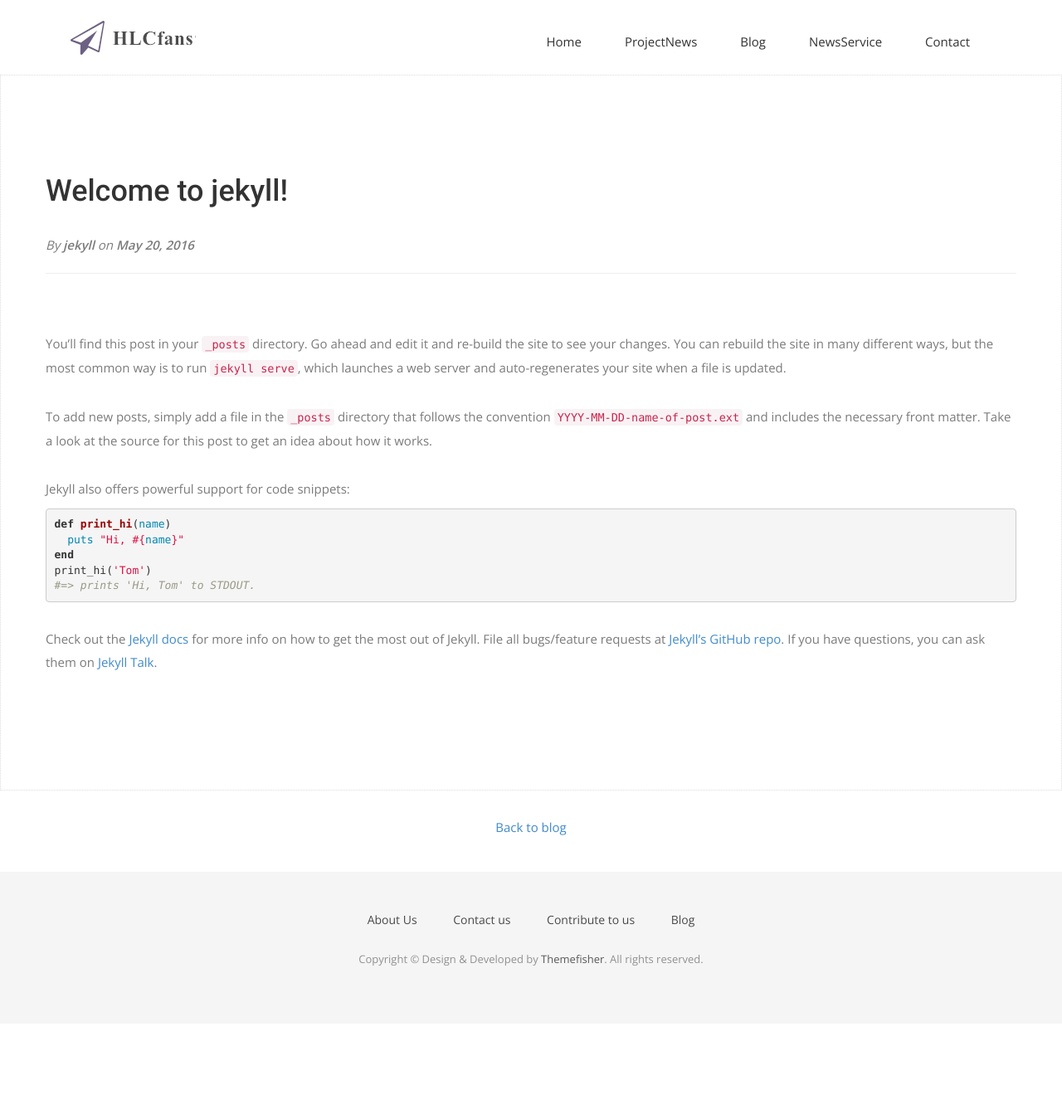
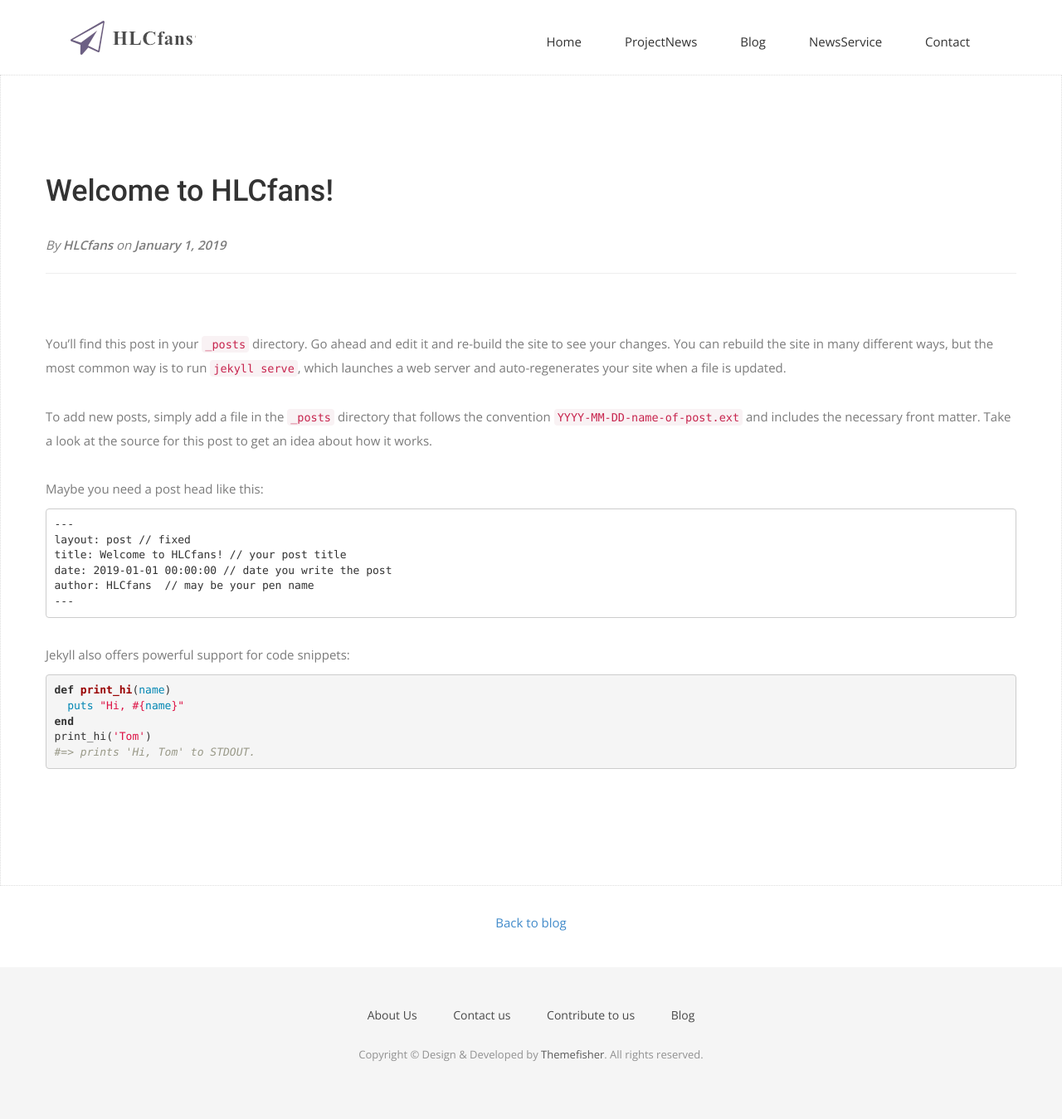
Before and after one commit to meerfans/meerfans.github.io, a Jekyll site: the page built from _posts/2019-01-01-welcome-to-hlcfans.md, in a window 1280 px wide. Shown: the whole page at 83% size. Built offline with Jekyll 4.4.1, drawn with Linux system fonts in a browser that asks for light colours; nearby versions of some CDN libraries; some web fonts are replaced; comment, search, counter and statistics services are not loaded; before the commit the page ends 1234 px from its top, so only the background shows below that.

Commit message:
fix config

```diff
--- a/_config.yml
+++ b/_config.yml
@@ -30,7 +30,7 @@
 
 # Category descriptions (for archive pages)
 descriptions:
-  - cat: jekyll
+  - cat: HLCfans
     desc: Posts describing blockchain technology popularization.
 
   - cat: dummy
--- a/_posts/2016-05-20-welcome-to-jekyll.md
+++ b/_posts/2019-01-01-welcome-to-hlcfans.md
@@ -1,13 +1,23 @@
 ---
 layout: post
-title: Welcome to jekyll!
-subtitle: Jekyll is a blog-aware, static site generator in Ruby https://jekyllrb.com
-date: 2016-05-20 21:11:27
-author: jekyll
+title: Welcome to HLCfans!
+date: 2019-01-01 00:00:00
+author: HLCfans
 ---
 You’ll find this post in your `_posts` directory. Go ahead and edit it and re-build the site to see your changes. You can rebuild the site in many different ways, but the most common way is to run `jekyll serve`, which launches a web server and auto-regenerates your site when a file is updated.
 
 To add new posts, simply add a file in the `_posts` directory that follows the convention `YYYY-MM-DD-name-of-post.ext` and includes the necessary front matter. Take a look at the source for this post to get an idea about how it works.
+
+Maybe you need a post head like this:
+
+
+    ---
+    layout: post // fixed
+    title: Welcome to HLCfans! // your post title
+    date: 2019-01-01 00:00:00 // date you write the post
+    author: HLCfans  // may be your pen name
+    ---
+
 
 Jekyll also offers powerful support for code snippets:
 
@@ -18,9 +28,3 @@
 print_hi('Tom')
 #=> prints 'Hi, Tom' to STDOUT.
 {% endhighlight %}
-
-Check out the [Jekyll docs][jekyll-docs] for more info on how to get the most out of Jekyll. File all bugs/feature requests at [Jekyll’s GitHub repo][jekyll-gh]. If you have questions, you can ask them on [Jekyll Talk][jekyll-talk].
-
-[jekyll-docs]: http://jekyllrb.com/docs/home
-[jekyll-gh]:   https://github.com/jekyll/jekyll
-[jekyll-talk]: https://talk.jekyllrb.com/
--- a/blog.html
+++ b/blog.html
@@ -8,7 +8,7 @@
   <div class="container">
     <div class="row">
       <div class="col-md-12">
-        <div class="block">g
+        <div class="block">
           <h1>Get the latest on what we're going</h1>
           <p>Catch up with us, anytime and anywhere</p>
         </div>
```
Also changed, not shown: _posts/2016-05-20-my-example-post.md (deleted, +0 -12 lines), _posts/2019-01-01-super-long-article.md (renamed from _posts/2016-05-20-super-long-article.md), _posts/2019-01-01-this-post-demonstrates-post-content-styles.md (renamed from _posts/2016-05-20-this-post-demonstrates-post-content-styles.md).
